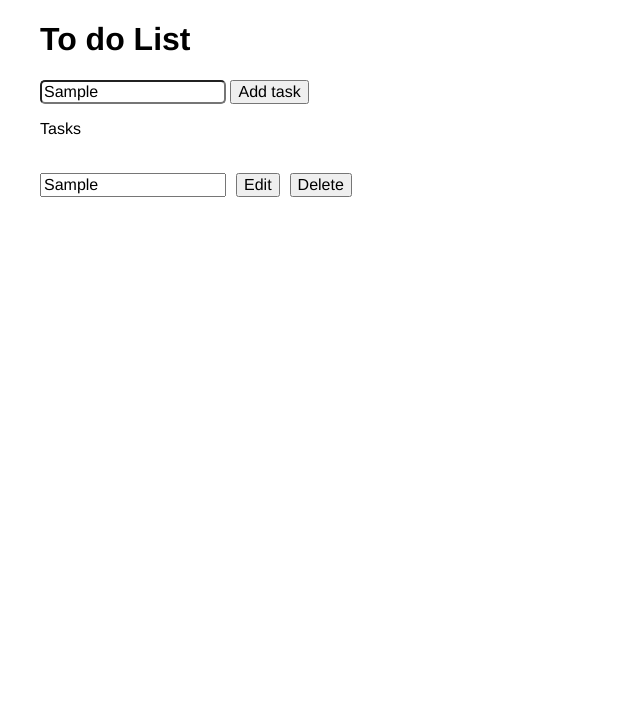
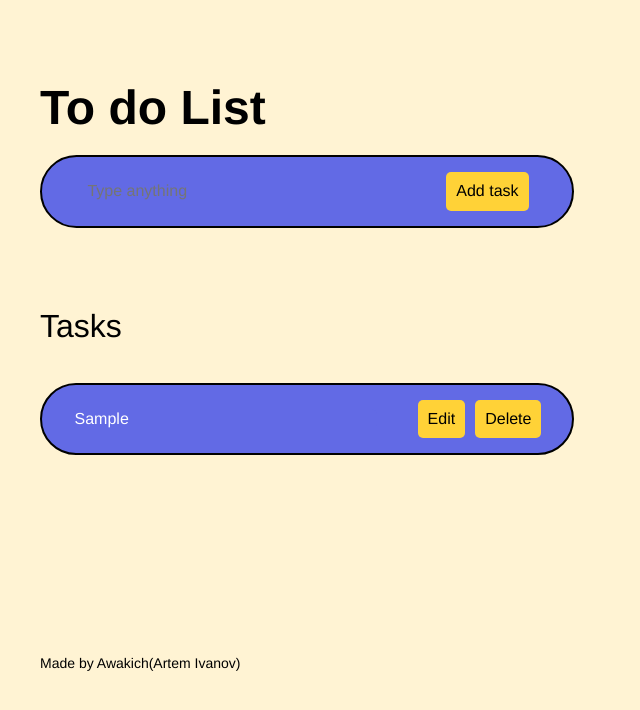
Before and after one commit to Awakich/TODO-app, a website built with webpack: page src/index.html in a window 1280 px wide. Both pictures are taken after typing "Sample" into the empty fields and a click on the input "Add task". Shown: the whole page, without its empty margins (0-640 px from the left). Built offline with nearby package versions, Linux system fonts and the light colour scheme.

Commit message:
add styles and interactive buttons

```diff
--- a/src/index.html
+++ b/src/index.html
@@ -8,10 +8,10 @@
 </head>
 <body>
     <header class="header container">
-        <h1>To do List</h1>
-        <form id="form">
+        <h1 class="main-title">To do List</h1>
+        <form id="form" class="form">
             <input type="text" class="input-task" id="input" placeholder="Type anything"/>
-            <input type="submit" class="input-submit" id="input-btn" value="Add task"/>
+            <input type="submit" class="input-submit btn" id="input-btn" value="Add task"/>
         </form>
     </header>
 
@@ -19,5 +19,7 @@
         <p class="tasks-title">Tasks</p><br>
 
     </section>
+
+    <footer class="footer">Made by Awakich(Artem Ivanov)</footer>
 </body>
 </html>
--- a/src/index.js
+++ b/src/index.js
@@ -30,16 +30,16 @@ function submitHandler(element){
     const couple = document.createElement('div')
 
     btns_block.classList.add('btns-block')
-    edit.classList.add('btn_edit')
-    deleted.classList.add('btn_deleted')
+    edit.classList.add('btn_edit', 'btn')
+    deleted.classList.add('btn_deleted', 'btn')
     input_btns.classList.add('btns-block__inner')
     input_btns.type = 'text'
     input_btns.setAttribute('readonly', 'readonly')
     input_btns.value = input.value
-    couple.classList.add('couple-blocks')
+    couple.classList.add('form')
 
-    edit.textContent = 'Edit'
-    deleted.textContent = 'Delete'
+    edit.innerHTML = 'Edit'
+    deleted.innerHTML = 'Delete'
 
     btns_block.appendChild(edit)
     btns_block.appendChild(deleted)
@@ -49,4 +49,21 @@ function submitHandler(element){
     couple.appendChild(task__inner)
     couple.appendChild(btns_block)
     task.appendChild(couple)
+
+    input.value = ''
+
+    edit.addEventListener('click', () => {
+        if (edit.innerText.toLocaleLowerCase() === 'edit'){
+            input_btns.removeAttribute('readonly')
+            input_btns.focus()
+            edit.innerText = 'Save'
+        }else{
+           edit.setAttribute('readonly', 'readonly')
+           edit.innerText = 'Edit'
+        }
+    })
+
+    deleted.addEventListener('click', () => {
+        task.removeChild(couple)
+    })
 }
--- a/src/style.css
+++ b/src/style.css
@@ -1,26 +1,70 @@
 body{
     width: 100%;
     max-width: 1200px;
-    margin-left: 2%;
     margin: 0 auto;
     font-family: 'Helvetica';
-    min-height: 100vh;
+    background-color: #FFF3D3;
 }
 
-.task-title{
-    font-size: 16px;
-    margin-bottom: 10px;
+.header{
+    margin-top: 80px;
+    margin-bottom: 80px;
 }
 
+input{
+    border:none;
+    outline: none;
+    appearance: none;
+    -moz-appearance: none;
+    -webkit-appearance: none;
+}
+
+button{
+    border: none;
+}
+
+.btn{
+    background-color: #FFD237;
+    padding: 10px;
+    border-radius: 5px;
+}
+
+.form{
+    display: flex;
+    align-items: center;
+    justify-content: space-around;
+    padding: 15px;
+    border-radius: 50px;
+    width: 500px;
+    background-color: #626AE5;
+    border: 2px solid #000;
+    margin-bottom: 30px;
+}
+
+.main-title{
+    font-size: 48px;
+    font-weight: bold;
+    margin-bottom: 20px;
+}
+
+.tasks-title{
+    font-size: 32px;
+    margin-bottom: 20px;
+    font-weight: normal;
+}
 
 .tasks__inner{
     display: flex;
     align-items: center;
     justify-content:center;
+    border-radius: 50px;
 }
 
 .input-task{
-    border-radius: 5px;
+    color: #fff;
+    font-size: 16px;
+    width: 300px;
+    background-color: #626AE5;
 }
 
 .input-task-unfill{
@@ -41,11 +85,13 @@ body{
     display: flex;
     justify-self: center;
     align-items: center;
+    width: 300px;
+    border-radius: 5px;
+    color: #fff;
+    background-color: #626AE5;
 }
 
-.couple-blocks{
-    display: flex;
-    justify-content: start;
-    align-items: center;
-    margin-bottom: 10px;
+.footer{
+    margin-top: 200px;
+    font-size: 14px;
 }
```
Also changed, not shown: dist/index.html, 4 other files.
